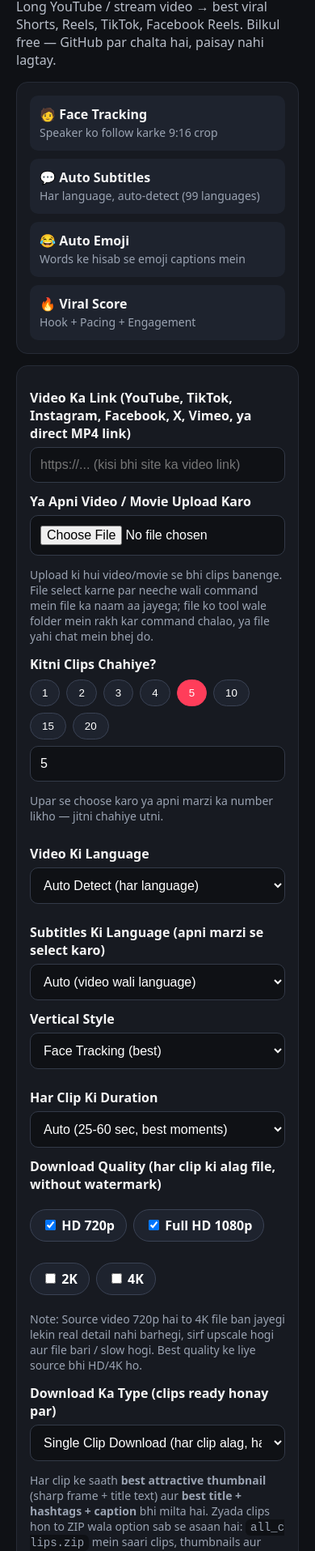
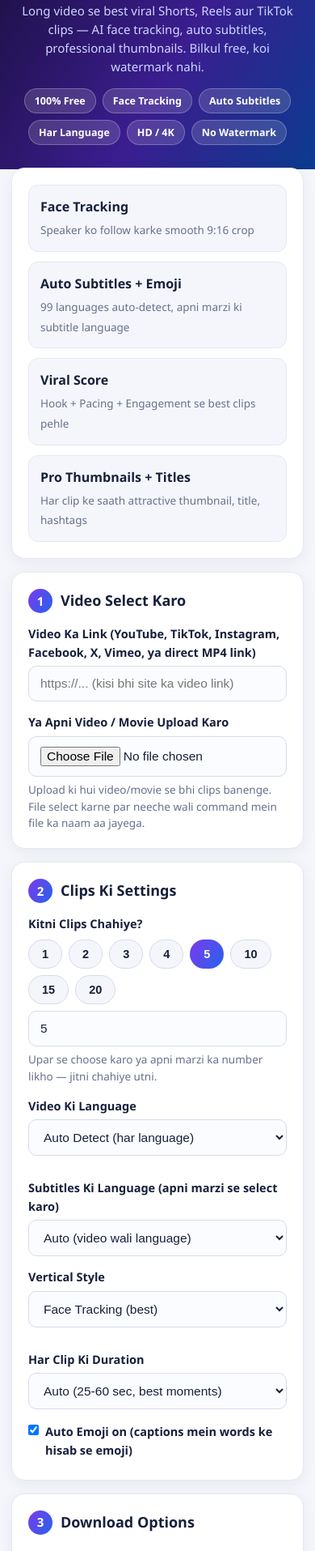
Before and after one commit to z-t00l/z-clipping-t, a plain HTML site: page web/index.html in a window 390 px wide. Shown: the part 85-2000 px from the top of the page at 81% size. Drawn offline with Linux system fonts and the light colour scheme.

Commit message:
Update web/index.html: progress %, gallery, professional UI

```diff
--- a/web/index.html
+++ b/web/index.html
@@ -3,47 +3,74 @@
 <head>
 <meta charset="utf-8">
 <meta name="viewport" content="width=device-width, initial-scale=1">
-<title>Zubi AI Clipping Tool — Free</title>
+<title>ZUBI TOOL — AI Video Clipping (Free)</title>
 <style>
-  *{box-sizing:border-box} body{font-family:system-ui,Arial,sans-serif;margin:0;background:#0f1115;color:#f5f5f5}
-  .wrap{max-width:860px;margin:0 auto;padding:20px}
-  h1{font-size:28px;margin:8px 0} .sub{color:#b8bec9}
-  .card{background:#171a21;border:1px solid #262b36;border-radius:14px;padding:16px;margin:14px 0}
-  label{display:block;margin:12px 0 6px;font-weight:600}
-  input,select{width:100%;padding:12px;border-radius:10px;border:1px solid #333a48;background:#0f1115;color:#fff;font-size:16px}
+  *{box-sizing:border-box;margin:0;padding:0}
+  body{font-family:'Segoe UI',system-ui,Arial,sans-serif;background:#f4f6fb;color:#17203a;line-height:1.55}
+  header{background:linear-gradient(120deg,#1b1040,#3b1d8f 55%,#0b3b8f);color:#fff;padding:26px 16px 30px;text-align:center}
+  header .logo{font-size:34px;font-weight:900;letter-spacing:1px}
+  header .logo span{color:#ffd60a}
+  header p{color:#cfd6ff;max-width:640px;margin:8px auto 0;font-size:15px}
+  .badges{display:flex;gap:8px;justify-content:center;flex-wrap:wrap;margin-top:14px}
+  .badges span{background:rgba(255,255,255,.14);border:1px solid rgba(255,255,255,.25);padding:5px 12px;border-radius:999px;font-size:12.5px;font-weight:600}
+  .wrap{max-width:880px;margin:-18px auto 40px;padding:0 14px}
+  .card{background:#fff;border:1px solid #e4e8f2;border-radius:16px;padding:20px;margin:16px 0;box-shadow:0 4px 18px rgba(23,32,58,.06)}
+  .step{display:flex;align-items:center;gap:10px;margin-bottom:14px}
+  .step .n{background:linear-gradient(120deg,#7c3aed,#2563eb);color:#fff;width:30px;height:30px;border-radius:50%;display:flex;align-items:center;justify-content:center;font-weight:800;font-size:15px;flex:none}
+  .step h2{font-size:18px}
+  label{display:block;margin:14px 0 6px;font-weight:650;font-size:14.5px}
+  input,select{width:100%;padding:12px 14px;border-radius:10px;border:1.5px solid #d5dbea;background:#fbfcff;color:#17203a;font-size:15.5px;outline:none}
+  input:focus,select:focus{border-color:#7c3aed}
+  .muted{color:#67718c;font-size:13.5px;margin-top:6px}
   .chips{display:flex;gap:8px;flex-wrap:wrap;margin:8px 0}
-  .chip{padding:8px 14px;border-radius:999px;border:1px solid #3a4254;background:#1e232e;color:#fff;cursor:pointer}
-  .chip.active{background:#ff3d5a;border-color:#ff3d5a}
-  .row{display:grid;grid-template-columns:1fr 1fr;gap:12px} @media(max-width:640px){.row{grid-template-columns:1fr}}
-  button.cta{width:100%;padding:14px;border:0;border-radius:12px;background:#ff3d5a;color:#fff;font-size:18px;font-weight:700;cursor:pointer;margin-top:16px}
-  .feat{display:grid;grid-template-columns:repeat(auto-fit,minmax(180px,1fr));gap:10px}
-  .feat div{background:#1e232e;border-radius:10px;padding:12px}
-  code{background:#0f1115;padding:2px 6px;border-radius:6px;word-break:break-all}
-  .ok{color:#7ee787} .muted{color:#9aa3b2;font-size:14px}
+  .chip{padding:9px 16px;border-radius:999px;border:1.5px solid #d5dbea;background:#f4f6fb;color:#17203a;cursor:pointer;font-weight:650;font-size:14.5px}
+  .chip.active{background:linear-gradient(120deg,#7c3aed,#2563eb);border-color:transparent;color:#fff}
+  .row{display:grid;grid-template-columns:1fr 1fr;gap:14px}@media(max-width:640px){.row{grid-template-columns:1fr}}
+  .feat{display:grid;grid-template-columns:repeat(auto-fit,minmax(180px,1fr));gap:12px}
+  .feat div{background:#f4f6fb;border:1px solid #e4e8f2;border-radius:12px;padding:14px}
+  .feat b{display:block;margin-bottom:3px}
+  button.cta{width:100%;padding:16px;border:0;border-radius:14px;background:linear-gradient(120deg,#ff3d5a,#ff7a18);color:#fff;font-size:18px;font-weight:800;cursor:pointer;margin-top:18px;box-shadow:0 8px 20px rgba(255,61,90,.3)}
+  button.cta:active{transform:scale(.99)}
+  code{background:#eef1f8;padding:3px 7px;border-radius:6px;word-break:break-all;font-size:13.5px}
+  .ok{color:#15803d;font-weight:700}
+  .warn{background:#fff7e6;border:1px solid #ffd88a;border-radius:12px;padding:12px 14px;margin-top:14px;font-size:13.5px;color:#7a5b00}
+  .check{display:flex;gap:8px;align-items:flex-start;font-weight:600;font-size:14.5px}
+  .check input{width:auto;margin-top:3px}
+  #progwrap{margin-top:16px;background:#f4f6fb;border:1px solid #e4e8f2;border-radius:12px;padding:14px}
+  #progbar-wrap{background:#e2e8f0;border-radius:99px;height:16px;overflow:hidden;margin-top:8px}
+  #progbar{background:linear-gradient(90deg,#7c3aed,#22c55e);height:100%;width:0%;transition:width .4s}
+  .jobcard{background:#f4f6fb;border:1px solid #e4e8f2;border-radius:12px;padding:13px}
+  footer{text-align:center;color:#67718c;font-size:13px;padding:0 16px 30px}
 </style>
 </head>
 <body>
+<header>
+  <div class="logo">ZUBI <span>TOOL</span></div>
+  <p>Long video se best viral Shorts, Reels aur TikTok clips — AI face tracking, auto subtitles, professional thumbnails. Bilkul free, koi watermark nahi.</p>
+  <div class="badges"><span>100% Free</span><span>Face Tracking</span><span>Auto Subtitles</span><span>Har Language</span><span>HD / 4K</span><span>No Watermark</span></div>
+</header>
+
 <div class="wrap">
-  <h1>🎬 Zubi AI Clipping Tool</h1>
-  <p class="sub">Long YouTube / stream video → best viral Shorts, Reels, TikTok, Facebook Reels. Bilkul free — GitHub par chalta hai, paisay nahi lagtay.</p>
+  <section class="card">
+    <div class="feat">
+      <div><b>Face Tracking</b><span class="muted">Speaker ko follow karke smooth 9:16 crop</span></div>
+      <div><b>Auto Subtitles + Emoji</b><span class="muted">99 languages auto-detect, apni marzi ki subtitle language</span></div>
+      <div><b>Viral Score</b><span class="muted">Hook + Pacing + Engagement se best clips pehle</span></div>
+      <div><b>Pro Thumbnails + Titles</b><span class="muted">Har clip ke saath attractive thumbnail, title, hashtags</span></div>
+    </div>
+  </section>
 
-  <div class="card">
-    <div class="feat">
-      <div>🧑 <b>Face Tracking</b><br><span class="muted">Speaker ko follow karke 9:16 crop</span></div>
-      <div>💬 <b>Auto Subtitles</b><br><span class="muted">Har language, auto-detect (99 languages)</span></div>
-      <div>😂 <b>Auto Emoji</b><br><span class="muted">Words ke hisab se emoji captions mein</span></div>
-      <div>🔥 <b>Viral Score</b><br><span class="muted">Hook + Pacing + Engagement</span></div>
-    </div>
-  </div>
-
-  <div class="card">
+  <section class="card">
+    <div class="step"><div class="n">1</div><h2>Video Select Karo</h2></div>
     <label for="url">Video Ka Link (YouTube, TikTok, Instagram, Facebook, X, Vimeo, ya direct MP4 link)</label>
     <input id="url" placeholder="https://... (kisi bhi site ka video link)">
-
     <label for="upload">Ya Apni Video / Movie Upload Karo</label>
     <input id="upload" type="file" accept="video/*,.mkv,.mov,.webm">
-    <p class="muted">Upload ki hui video/movie se bhi clips banenge. File select karne par neeche wali command mein file ka naam aa jayega; file ko tool wale folder mein rakh kar command chalao, ya file yahi chat mein bhej do.</p>
+    <p class="muted">Upload ki hui video/movie se bhi clips banenge. File select karne par neeche wali command mein file ka naam aa jayega.</p>
+  </section>
 
+  <section class="card">
+    <div class="step"><div class="n">2</div><h2>Clips Ki Settings</h2></div>
     <label>Kitni Clips Chahiye?</label>
     <div class="chips" id="chips">
       <button type="button" class="chip" data-n="1">1</button>
@@ -107,7 +134,11 @@
         </select>
       </div>
     </div>
+    <label class="check" style="margin-top:16px"><input type="checkbox" id="emoji" checked> Auto Emoji on (captions mein words ke hisab se emoji)</label>
+  </section>
 
+  <section class="card">
+    <div class="step"><div class="n">3</div><h2>Download Options</h2></div>
     <label>Download Quality (har clip ki alag file, without watermark)</label>
     <div class="chips" id="qualities">
       <label class="chip"><input type="checkbox" class="q" value="720p" checked style="width:auto"> HD 720p</label>
@@ -115,30 +146,43 @@
       <label class="chip"><input type="checkbox" class="q" value="2k" style="width:auto"> 2K</label>
       <label class="chip"><input type="checkbox" class="q" value="4k" style="width:auto"> 4K</label>
     </div>
-    <p class="muted">Note: Source video 720p hai to 4K file ban jayegi lekin real detail nahi barhegi, sirf upscale hogi aur file bari / slow hogi. Best quality ke liye source bhi HD/4K ho.</p>
+    <p class="muted">Note: Source video 720p hai to 4K file ban jayegi lekin real detail nahi barhegi, sirf upscale hogi. Best quality ke liye source bhi HD/4K ho.</p>
     <label for="dltype">Download Ka Type (clips ready honay par)</label>
     <select id="dltype">
       <option value="single" selected>Single Clip Download (har clip alag, har quality)</option>
       <option value="all">All Clips — 1 Click Mein Sab</option>
       <option value="zip">All Clips — ZIP File Mein</option>
     </select>
-    <p class="muted">Har clip ke saath <b>best attractive thumbnail</b> (sharp frame + title text) aur <b>best title + hashtags + caption</b> bhi milta hai. Zyada clips hon to ZIP wala option sab se asaan hai: <code>all_clips.zip</code> mein saari clips, thumbnails aur titles ek saath.</p>
+    <p class="muted">Har clip ke saath best attractive thumbnail aur best title + hashtags + caption milta hai. Zyada clips hon to ZIP sab se asaan hai: <code>all_clips.zip</code> mein saari clips, thumbnails aur titles ek saath.</p>
 
-    <label><input type="checkbox" id="own" style="width:auto"> Ye meri apni video hai ya mere paas permission hai</label>
-    <p class="muted" style="color:#ffb86b">⚠️ Copyright: Dusray ki copyrighted video ko clip, caption ya face-track karne se wo copyright-free NAHI banti. Sirf apni, Creative Commons, public domain, ya permission wali video post karo, warna Content ID / strike ka risk hai.</p>
-    <label><input type="checkbox" id="emoji" checked style="width:auto"> Auto Emoji on</label>
-    <p class="muted">Subtitles ki language upar se select karo. <b>Without Subtitles</b> select karne se saaf clips banengi, koi captions nahi lagenge. English ke ilawa kisi language ke subtitles YouTube captions se ya auto-translate se bante hain, translation kabhi kabhi perfect nahi hoti.</p>
+    <label class="check" style="margin-top:16px"><input type="checkbox" id="own"> Ye meri apni video hai ya mere paas permission hai</label>
+    <div class="warn">Copyright: Dusray ki copyrighted video ko clip, caption ya face-track karne se wo copyright-free NAHI banti. Sirf apni, Creative Commons, public domain, ya permission wali video post karo, warna Content ID / strike ka risk hai.</div>
 
     <button class="cta" id="go">Clips Banao — Free</button>
+
+    <div id="progwrap" style="display:none">
+      <div style="display:flex;justify-content:space-between;font-size:13.5px;font-weight:650"><span id="progstage">Processing...</span><span id="progpct">0%</span></div>
+      <div id="progbar-wrap"><div id="progbar"></div></div>
+      <p class="muted" id="progleft">100% baqi hai</p>
+    </div>
+    <p class="muted">Jab clips GitHub Actions par banti hain to wahan live <b>PROGRESS %</b> line chalti hai: kitna % done hua aur kitna baqi hai, har clip ke saath. Clips ready honay par output mein <b>gallery.html</b> bhi banti hai jahan saari clips play aur download ho sakti hain.</p>
     <p id="out" class="muted"></p>
     <p class="muted">Ye page GitHub Pages par free host hoti hai. Asli processing GitHub Actions (free) par hoti hai: repo mein <b>Actions → Make Clips (Free) → Run workflow</b> mein yehi link, clips quantity aur language dalo, clips artifact mein download ho jayengi. APK bhi <b>Actions → Build APK</b> se free banta hai.</p>
-  </div>
+  </section>
 
-  <div class="card">
-    <h3>Command (computer par chalane ke liye)</h3>
+  <section class="card">
+    <div class="step"><div class="n">4</div><h2>Clips Gallery</h2></div>
+    <p class="muted">Tumhari saved jobs yahan gallery ki tarah dikhti hain. Asli clips ready honay par har job ki <b>gallery.html</b> mein saari clips thumbnail, title, viral score aur download buttons ke saath milti hain: single clip, all clips 1 click, aur ZIP.</p>
+    <div id="gallery" style="display:grid;grid-template-columns:repeat(auto-fill,minmax(200px,1fr));gap:12px;margin-top:12px"></div>
+  </section>
+
+  <section class="card">
+    <h3 style="font-size:16px;margin-bottom:8px">Command (computer par chalane ke liye)</h3>
     <p><code id="cmd">python clipper.py --url "..." --clips 5 --language auto --fit face</code></p>
-  </div>
+  </section>
 </div>
+<footer>ZUBI TOOL — Free AI Video Clipping | GitHub par chalta hai, paisay nahi lagtay</footer>
+
 <script>
   const chips=[...document.querySelectorAll('.chip')], clips=document.getElementById('clips');
   chips.forEach(c=>c.onclick=()=>{chips.forEach(x=>x.classList.remove('active'));c.classList.add('active');clips.value=c.dataset.n;update();});
@@ -151,13 +195,24 @@
     const src=upload.files.length?`--file "${upload.files[0].name}"`:`--url "${url.value||'...'}"`;
     document.getElementById('cmd').textContent=`python clipper.py ${src} --clips ${clips.value||5} --language ${lang.value} --subtitle-language ${sublang.value} --fit ${fit.value}${dur} --qualities ${qs}`;
   }
+  function renderGallery(){
+    const jobs=JSON.parse(localStorage.getItem('clipJobs')||'[]');
+    const g=document.getElementById('gallery'); if(!g) return;
+    g.innerHTML=jobs.length? jobs.map((j,i)=>`<div class="jobcard"><div style="font-weight:700">Job ${jobs.length-i}: ${j.clips} clips</div><div style="color:#67718c;font-size:12px;word-break:break-all">${(j.file||j.url||'').slice(0,60)}</div><div style="color:#2563eb;font-size:12px">Duration: ${j.duration||'auto'}s | Subtitles: ${j.subtitle_language} | Download: ${j.download_type||'single'}</div><div style="color:#67718c;font-size:11px">${new Date(j.at).toLocaleString()}</div></div>`).join('') : '<p class="muted">Abhi koi job nahi. Upar se pehli job banao.</p>';
+  }
   document.getElementById('go').onclick=()=>{
     if(!url.value.trim() && !upload.files.length){document.getElementById('out').textContent='Pehle video link dalo ya video/movie file upload karo.';return;}
     const job={url:url.value,file:upload.files.length?upload.files[0].name:null,clips:+clips.value||5,duration:duration.value,download_type:document.getElementById('dltype').value,language:lang.value,subtitle_language:sublang.value,subtitles:sublang.value!=='none',fit:fit.value,qualities:[...document.querySelectorAll('.q:checked')].map(x=>x.value),own:document.getElementById('own').checked,emoji:document.getElementById('emoji').checked,watermark:false,at:new Date().toISOString()};
     const jobs=JSON.parse(localStorage.getItem('clipJobs')||'[]'); jobs.unshift(job); localStorage.setItem('clipJobs',JSON.stringify(jobs));
-    document.getElementById('out').innerHTML=`<span class="ok">✔ Job save ho gayi:</span> ${job.clips} clips, language=${job.language}, subtitles=${job.subtitle_language}, style=${job.fit}, qualities=${job.qualities.join(', ')} (without watermark). Har clip ready honay par us ke alag download buttons milenge: ${job.qualities.map(q=>`<button type="button" disabled title="Clip ready honay ke baad active hoga">⬇ ${q}</button>`).join(' ')}<br>Ab GitHub repo mein Actions → Make Clips (Free) mein yehi details dal kar Run karo, ya ye job Muse mein Jaan ko bhej do, wo clips bana dega.`;
+    const pw=document.getElementById('progwrap'), pb=document.getElementById('progbar'), pp=document.getElementById('progpct'), ps=document.getElementById('progstage'), pl=document.getElementById('progleft');
+    pw.style.display='block';
+    const stages=[[15,'Link check ho raha hai'],[35,'Settings save ho rahi hain'],[60,'Command tayyar ho rahi hai'],[85,'Gallery mein job add ho rahi hai'],[100,'Job ready! GitHub Actions par PROGRESS % live chalegi']];
+    let si=0;
+    const timer=setInterval(()=>{ if(si>=stages.length){clearInterval(timer); renderGallery(); return;} const [pct,txt]=stages[si++]; pb.style.width=pct+'%'; pp.textContent=pct+'%'; ps.textContent=txt; pl.textContent=(100-pct)+'% baqi hai'; },450);
+    document.getElementById('out').innerHTML=`<span class="ok">Job save ho gayi:</span> ${job.clips} clips, language=${job.language}, subtitles=${job.subtitle_language}, style=${job.fit}, qualities=${job.qualities.join(', ')} (without watermark). Ab GitHub repo mein Actions → Make Clips (Free) mein yehi details dal kar Run karo, ya ye job Muse mein Jaan ko bhej do, wo clips bana dega.`;
     update();
   };
+  renderGallery();
   update();
 </script>
 </body>
```
